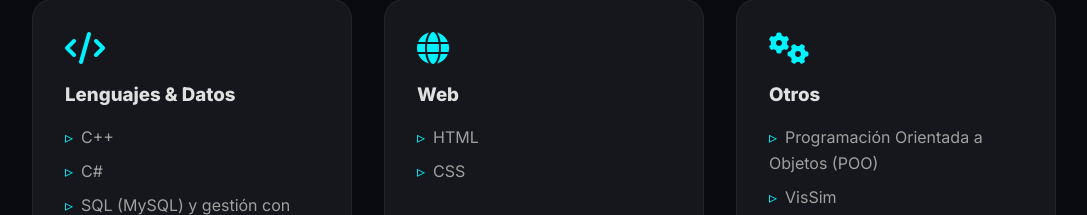
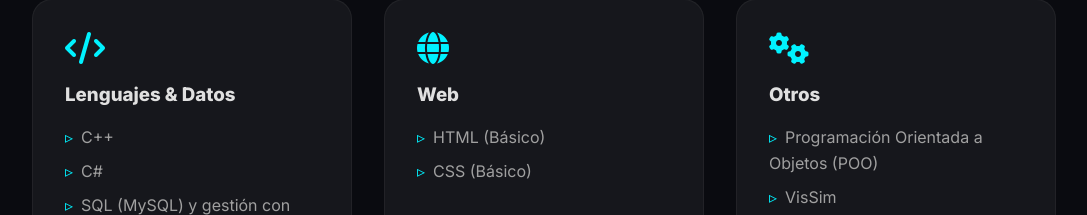
Before and after one commit to sun1er/Portfolio-Santiago-Sunier, a plain HTML site: page index.html in a window 1280 px wide. Shown: the part 1640-1855 px from the top of the page, without its empty margins (96-1183 px from the left). Drawn offline with Linux system fonts and the light colour scheme.

Commit message:
Fix HTML encoding issues in index.html

```diff
--- a/index.html
+++ b/index.html
@@ -365,8 +365,8 @@
                 <i class="fas fa-globe"></i>
                 <h3>Web</h3>
                 <ul class="skill-list">
-                    <li>HTML</li>
-                    <li>CSS</li>
+                    <li>HTML (Básico)</li>
+                    <li>CSS (Básico)</li>
                 </ul>
             </div>
             <div class="skill-card">
```
